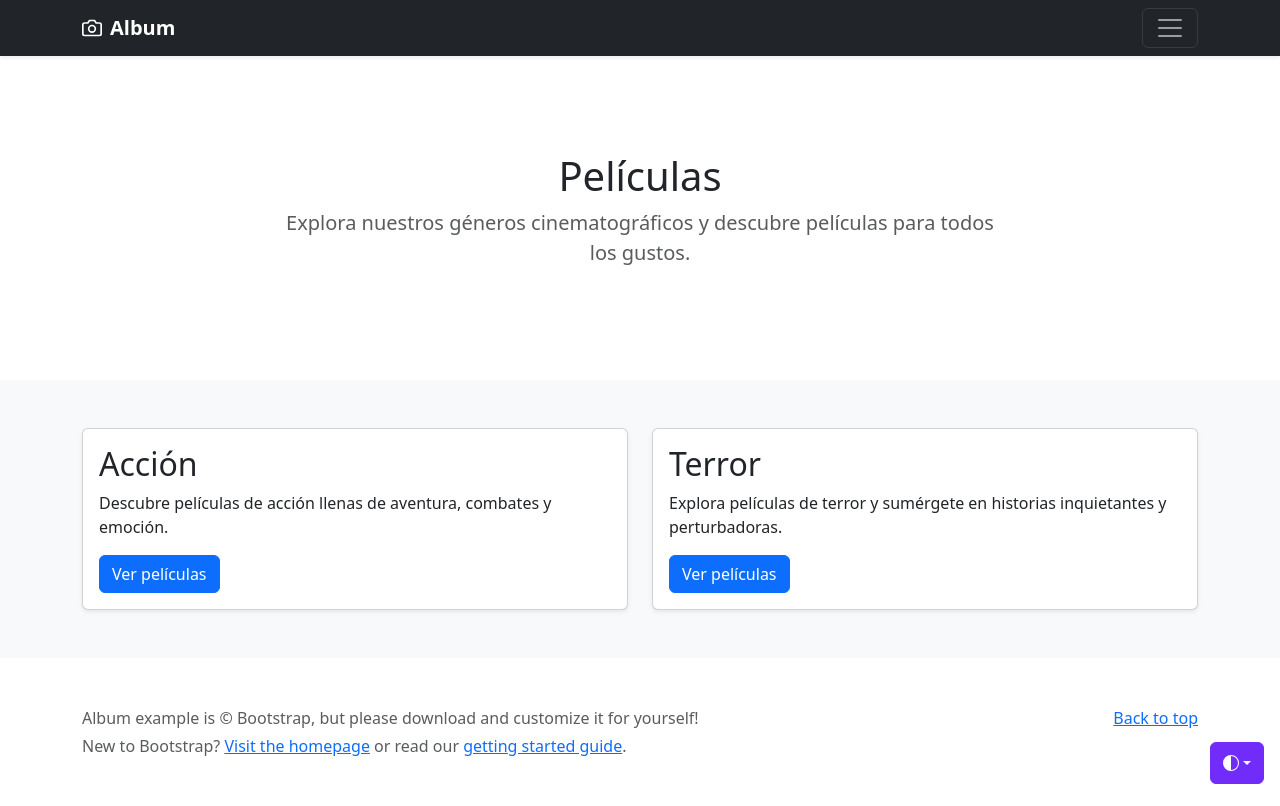
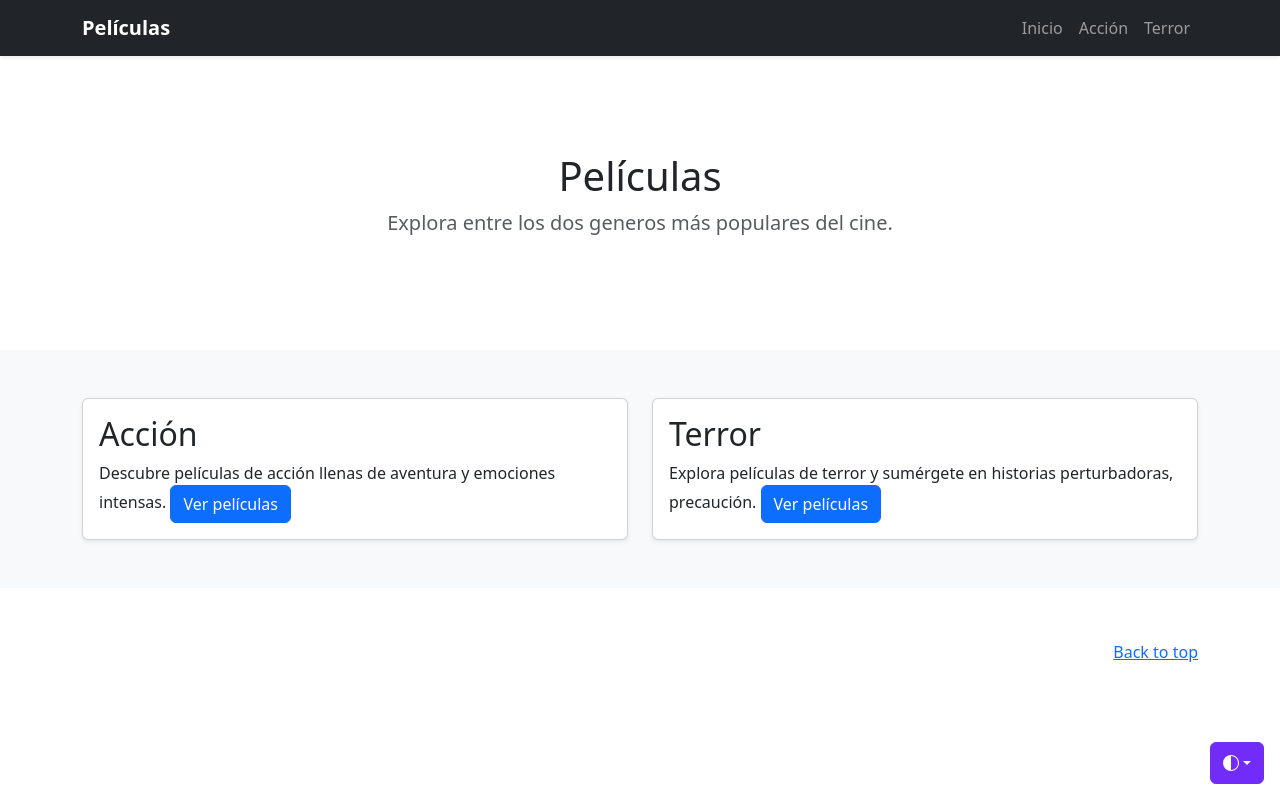
Before and after one commit to MarceloAlvarezMora/EVA2BACKEND, a Django app: page / in a window 1280 px wide. After the commit the page ends 784 px from the top, so only its background shows below. Run offline with Django 5.2, Linux system fonts and the light colour scheme; some libraries are stand-ins or nearby versions.

Commit message:
evaluación terminada

```diff
--- a/home/templates/home/base.html
+++ b/home/templates/home/base.html
@@ -190,52 +190,15 @@
       </ul>
     </div>
     <header data-bs-theme="dark">
-      <div class="collapse text-bg-dark" id="navbarHeader">
+
+    <nav class="navbar navbar-expand-lg navbar-dark bg-dark shadow-sm">
+
         <div class="container">
-          <div class="row">
-            <div class="col-sm-8 col-md-7 py-4">
-              <h4>About</h4>
-              <p class="text-body-secondary">
-                Add some information about the album below, the author, or any
-                other background context. Make it a few sentences long so folks
-                can pick up some informative tidbits. Then, link them off to
-                some social networking sites or contact information.
-              </p>
-            </div>
-            <div class="col-sm-4 offset-md-1 py-4">
-              <h4>Contact</h4>
-              <ul class="list-unstyled">
-                <li><a href="#" class="text-white">Follow on X</a></li>
-                <li><a href="#" class="text-white">Like on Facebook</a></li>
-                <li><a href="#" class="text-white">Email me</a></li>
-              </ul>
-            </div>
-          </div>
-        </div>
-      </div>
-      <div class="navbar navbar-dark bg-dark shadow-sm">
-        <div class="container">
-          <a href="#" class="navbar-brand d-flex align-items-center">
-            <svg
-              xmlns="http://www.w3.org/2000/svg"
-              width="20"
-              height="20"
-              fill="none"
-              stroke="currentColor"
-              stroke-linecap="round"
-              stroke-linejoin="round"
-              stroke-width="2"
-              aria-hidden="true"
-              class="me-2"
-              viewBox="0 0 24 24"
-            >
-              <path
-                d="M23 19a2 2 0 0 1-2 2H3a2 2 0 0 1-2-2V8a2 2 0 0 1 2-2h4l2-3h6l2 3h4a2 2 0 0 1 2 2z"
-              ></path>
-              <circle cx="12" cy="13" r="4"></circle>
-            </svg>
-            <strong>Album</strong>
+
+            <a class="navbar-brand" href="{% url 'home:inicio' %}">
+                <strong>Películas</strong>
             </a>
+
             <button
                 class="navbar-toggler"
                 type="button"
@@ -243,12 +206,41 @@
                 data-bs-target="#navbarHeader"
                 aria-controls="navbarHeader"
                 aria-expanded="false"
-            aria-label="Toggle navigation"
+                aria-label="Mostrar navegación"
             >
                 <span class="navbar-toggler-icon"></span>
             </button>
+
+            <div class="collapse navbar-collapse" id="navbarHeader">
+
+                <ul class="navbar-nav ms-auto">
+
+                    <li class="nav-item">
+                        <a class="nav-link" href="{% url 'home:inicio' %}">
+                            Inicio
+                        </a>
+                    </li>
+
+                    <li class="nav-item">
+                        <a class="nav-link" href="{% url 'home:accion' %}">
+                            Acción
+                        </a>
+                    </li>
+
+                    <li class="nav-item">
+                        <a class="nav-link" href="{% url 'home:terror' %}">
+                            Terror
+                        </a>
+                    </li>
+
+                </ul>
+
             </div>
+
         </div>
+
+    </nav>
+
 </header>
     <main>
     {% block content %}
@@ -258,12 +250,10 @@
       <div class="container">
         <p class="float-end mb-1"><a href="#">Back to top</a></p>
         <p class="mb-1">
-          Album example is &copy; Bootstrap, but please download and customize
-          it for yourself!
+
         </p>
         <p class="mb-0">
-          New to Bootstrap? <a href="/">Visit the homepage</a> or read our
-          <a href="../getting-started/introduction">getting started guide</a>.
+
         </p>
       </div>
     </footer>
--- a/home/templates/home/inicio.html
+++ b/home/templates/home/inicio.html
@@ -11,8 +11,7 @@
             <h1 class="fw-light">Películas</h1>
 
             <p class="lead text-body-secondary">
-                Explora nuestros géneros cinematográficos y descubre
-                películas para todos los gustos.
+                Explora entre los dos generos más populares del cine.
             </p>
         </div>
     </div>
@@ -35,8 +34,7 @@
 
                         <p class="card-text">
                             Descubre películas de acción llenas de
-                            aventura, combates y emoción.
-                        </p>
+                            aventura y emociones intensas.
 
                         <a href="{% url 'home:accion' %}" class="btn btn-primary">
                             Ver películas
@@ -56,8 +54,8 @@
 
                         <p class="card-text">
                             Explora películas de terror y sumérgete
-                            en historias inquietantes y perturbadoras.
-                        </p>
+                            en historias perturbadoras, precaución.
+
 
                         <a href="{% url 'home:terror' %}" class="btn btn-primary">
                             Ver películas
```
Lines whose indentation alone changed are shown as unchanged.
